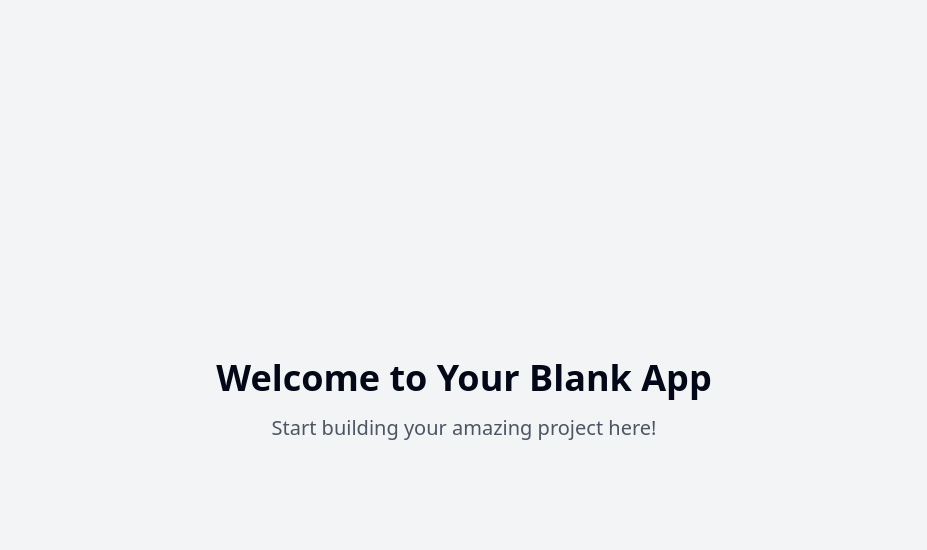
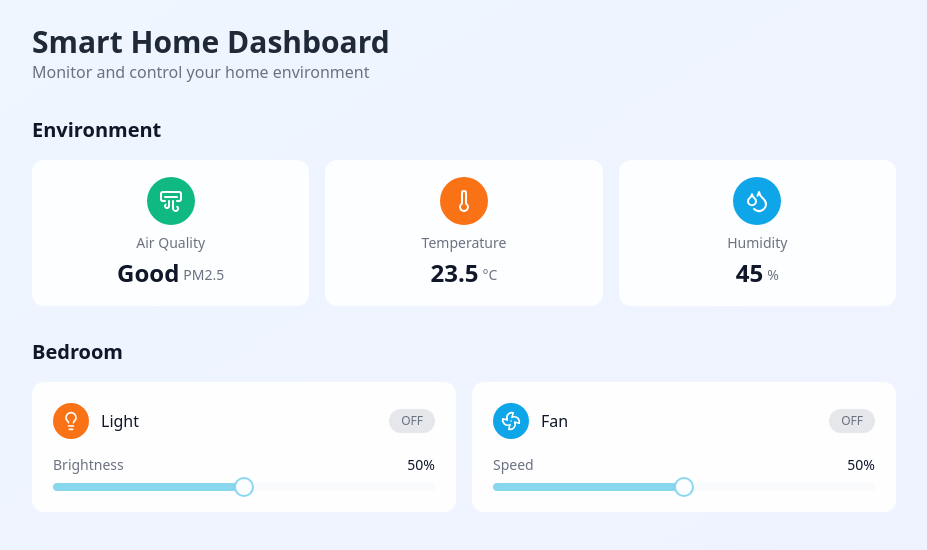
Before and after one commit to ob6561/mini-project-final, a React (Vite) app: page / in a window 1280 px wide. Shown: the top 550 px of the page, without its empty margins (176-1103 px from the left). Built offline with nearby package versions, Linux system fonts and the light colour scheme.

Commit message:
feat: Implement smart home dashboard
Implement the basic structure and components for a smart home dashboard, including sections for air quality, temperature, humidity, and controls for lights and fans.

```diff
--- /dev/null
+++ b/src/components/DeviceCard.tsx
@@ -0,0 +1,78 @@
+
+import React, { useState } from 'react';
+import { LucideIcon } from 'lucide-react';
+import { cn } from '@/lib/utils';
+import { Slider } from '@/components/ui/slider';
+
+interface DeviceCardProps {
+  title: string;
+  icon: LucideIcon;
+  color: string;
+  className?: string;
+  sliderLabel: string;
+}
+
+const DeviceCard = ({
+  title,
+  icon: Icon,
+  color,
+  className,
+  sliderLabel,
+}: DeviceCardProps) => {
+  const [value, setValue] = useState<number[]>([50]);
+  const [isOn, setIsOn] = useState(false);
+
+  const handleValueChange = (newValue: number[]) => {
+    setValue(newValue);
+    if (newValue[0] > 0 && !isOn) setIsOn(true);
+    if (newValue[0] === 0 && isOn) setIsOn(false);
+  };
+
+  const toggleDevice = () => {
+    setIsOn(!isOn);
+    if (!isOn) {
+      setValue([50]);
+    } else {
+      setValue([0]);
+    }
+  };
+
+  return (
+    <div className={cn("device-card", className)}>
+      <div className="flex justify-between items-center mb-4">
+        <div className="flex items-center">
+          <div className={`rounded-full p-2 ${color} mr-3`}>
+            <Icon className="h-5 w-5 text-white" strokeWidth={2} />
+          </div>
+          <h3 className="font-medium">{title}</h3>
+        </div>
+        <button
+          onClick={toggleDevice}
+          className={cn(
+            "px-3 py-1 rounded-full text-xs font-medium",
+            isOn ? `${color} text-white` : "bg-gray-200 text-gray-500"
+          )}
+        >
+          {isOn ? "ON" : "OFF"}
+        </button>
+      </div>
+
+      <div className="space-y-2">
+        <div className="flex justify-between">
+          <span className="text-sm text-gray-500">{sliderLabel}</span>
+          <span className="text-sm font-medium">{value[0]}%</span>
+        </div>
+        <Slider
+          defaultValue={value}
+          value={value}
+          onValueChange={handleValueChange}
+          max={100}
+          step={1}
+          className={cn(isOn ? "" : "opacity-50")}
+        />
+      </div>
+    </div>
+  );
+};
+
+export default DeviceCard;
--- /dev/null
+++ b/src/components/EnvironmentCard.tsx
@@ -0,0 +1,37 @@
+
+import React from 'react';
+import { LucideIcon } from 'lucide-react';
+import { cn } from '@/lib/utils';
+
+interface EnvironmentCardProps {
+  title: string;
+  value: string | number;
+  unit: string;
+  icon: LucideIcon;
+  color: string;
+  className?: string;
+}
+
+const EnvironmentCard = ({
+  title,
+  value,
+  unit,
+  icon: Icon,
+  color,
+  className,
+}: EnvironmentCardProps) => {
+  return (
+    <div className={cn("sensor-card flex flex-col items-center", className)}>
+      <div className={`rounded-full p-3 mb-2 ${color}`}>
+        <Icon className="h-6 w-6 text-white" strokeWidth={2} />
+      </div>
+      <h3 className="text-sm font-medium text-gray-500">{title}</h3>
+      <div className="flex items-end mt-1">
+        <span className="text-2xl font-semibold mr-1">{value}</span>
+        <span className="text-gray-500 text-sm pb-1">{unit}</span>
+      </div>
+    </div>
+  );
+};
+
+export default EnvironmentCard;
--- /dev/null
+++ b/src/components/RoomSection.tsx
@@ -0,0 +1,32 @@
+
+import React from 'react';
+import { Fan, Lightbulb } from 'lucide-react';
+import DeviceCard from './DeviceCard';
+
+interface RoomSectionProps {
+  roomName: string;
+}
+
+const RoomSection = ({ roomName }: RoomSectionProps) => {
+  return (
+    <div className="mt-8">
+      <h2 className="text-xl font-semibold mb-4">{roomName}</h2>
+      <div className="grid grid-cols-1 md:grid-cols-2 gap-4">
+        <DeviceCard
+          title="Light"
+          icon={Lightbulb}
+          color="bg-smart-orange"
+          sliderLabel="Brightness"
+        />
+        <DeviceCard
+          title="Fan"
+          icon={Fan}
+          color="bg-smart-blue"
+          sliderLabel="Speed"
+        />
+      </div>
+    </div>
+  );
+};
+
+export default RoomSection;
--- /dev/null
+++ b/src/components/SmartHomeDashboard.tsx
@@ -0,0 +1,47 @@
+
+import React from 'react';
+import { AirVent, Thermometer, Droplets } from 'lucide-react';
+import EnvironmentCard from './EnvironmentCard';
+import RoomSection from './RoomSection';
+
+const SmartHomeDashboard = () => {
+  return (
+    <div className="container mx-auto px-4 py-6 max-w-4xl">
+      <header className="mb-8">
+        <h1 className="text-2xl md:text-3xl font-bold text-gray-800">Smart Home Dashboard</h1>
+        <p className="text-gray-500">Monitor and control your home environment</p>
+      </header>
+
+      <section>
+        <h2 className="text-xl font-semibold mb-4">Environment</h2>
+        <div className="grid grid-cols-1 md:grid-cols-3 gap-4">
+          <EnvironmentCard
+            title="Air Quality"
+            value="Good"
+            unit="PM2.5"
+            icon={AirVent}
+            color="bg-smart-green"
+          />
+          <EnvironmentCard
+            title="Temperature"
+            value={23.5}
+            unit="°C"
+            icon={Thermometer}
+            color="bg-smart-orange"
+          />
+          <EnvironmentCard
+            title="Humidity"
+            value={45}
+            unit="%"
+            icon={Droplets}
+            color="bg-smart-blue"
+          />
+        </div>
+      </section>
+
+      <RoomSection roomName="Bedroom" />
+    </div>
+  );
+};
+
+export default SmartHomeDashboard;
--- a/src/index.css
+++ b/src/index.css
@@ -1,92 +1,69 @@
+
 @tailwind base;
 @tailwind components;
 @tailwind utilities;
 
 @layer base {
   :root {
-    --background: 0 0% 100%;
-    --foreground: 222.2 84% 4.9%;
+    --background: 210 40% 98%;
+    --foreground: 222 47% 11%;
 
     --card: 0 0% 100%;
-    --card-foreground: 222.2 84% 4.9%;
+    --card-foreground: 222 47% 11%;
 
     --popover: 0 0% 100%;
-    --popover-foreground: 222.2 84% 4.9%;
+    --popover-foreground: 222 47% 11%;
 
-    --primary: 222.2 47.4% 11.2%;
+    --primary: 195 83% 48%;
     --primary-foreground: 210 40% 98%;
 
-    --secondary: 210 40% 96.1%;
-    --secondary-foreground: 222.2 47.4% 11.2%;
+    --secondary: 210 40% 96%;
+    --secondary-foreground: 222 47% 11%;
 
-    --muted: 210 40% 96.1%;
-    --muted-foreground: 215.4 16.3% 46.9%;
+    --muted: 210 40% 96%;
+    --muted-foreground: 215 16% 47%;
 
-    --accent: 210 40% 96.1%;
-    --accent-foreground: 222.2 47.4% 11.2%;
+    --accent: 195 83% 48%;
+    --accent-foreground: 222 47% 11%;
 
-    --destructive: 0 84.2% 60.2%;
+    --destructive: 0 84% 60%;
     --destructive-foreground: 210 40% 98%;
 
-    --border: 214.3 31.8% 91.4%;
-    --input: 214.3 31.8% 91.4%;
-    --ring: 222.2 84% 4.9%;
+    --border: 214 32% 91%;
+    --input: 214 32% 91%;
+    --ring: 222 47% 11%;
 
-    --radius: 0.5rem;
-
-    --sidebar-background: 0 0% 98%;
-
-    --sidebar-foreground: 240 5.3% 26.1%;
-
-    --sidebar-primary: 240 5.9% 10%;
-
-    --sidebar-primary-foreground: 0 0% 98%;
-
-    --sidebar-accent: 240 4.8% 95.9%;
-
-    --sidebar-accent-foreground: 240 5.9% 10%;
-
-    --sidebar-border: 220 13% 91%;
-
-    --sidebar-ring: 217.2 91.2% 59.8%;
+    --radius: 0.75rem;
   }
 
   .dark {
-    --background: 222.2 84% 4.9%;
+    --background: 222 47% 11%;
     --foreground: 210 40% 98%;
 
-    --card: 222.2 84% 4.9%;
+    --card: 222 47% 11%;
     --card-foreground: 210 40% 98%;
 
-    --popover: 222.2 84% 4.9%;
+    --popover: 222 47% 11%;
     --popover-foreground: 210 40% 98%;
 
     --primary: 210 40% 98%;
-    --primary-foreground: 222.2 47.4% 11.2%;
+    --primary-foreground: 222 47% 11%;
 
-    --secondary: 217.2 32.6% 17.5%;
+    --secondary: 217 33% 17%;
     --secondary-foreground: 210 40% 98%;
 
-    --muted: 217.2 32.6% 17.5%;
-    --muted-foreground: 215 20.2% 65.1%;
+    --muted: 217 33% 17%;
+    --muted-foreground: 215 20% 65%;
 
-    --accent: 217.2 32.6% 17.5%;
+    --accent: 217 33% 17%;
     --accent-foreground: 210 40% 98%;
 
-    --destructive: 0 62.8% 30.6%;
+    --destructive: 0 63% 31%;
     --destructive-foreground: 210 40% 98%;
 
-    --border: 217.2 32.6% 17.5%;
-    --input: 217.2 32.6% 17.5%;
-    --ring: 212.7 26.8% 83.9%;
-    --sidebar-background: 240 5.9% 10%;
-    --sidebar-foreground: 240 4.8% 95.9%;
-    --sidebar-primary: 224.3 76.3% 48%;
-    --sidebar-primary-foreground: 0 0% 100%;
-    --sidebar-accent: 240 3.7% 15.9%;
-    --sidebar-accent-foreground: 240 4.8% 95.9%;
-    --sidebar-border: 240 3.7% 15.9%;
-    --sidebar-ring: 217.2 91.2% 59.8%;
+    --border: 217 33% 17%;
+    --input: 217 33% 17%;
+    --ring: 213 27% 84%;
   }
 }
 
@@ -99,3 +76,17 @@
     @apply bg-background text-foreground;
   }
 }
+
+.sensor-card {
+  @apply rounded-xl p-4 transition-all hover:shadow-md;
+  background: rgba(255, 255, 255, 0.85);
+  backdrop-filter: blur(10px);
+  border: 1px solid rgba(255, 255, 255, 0.3);
+}
+
+.device-card {
+  @apply rounded-xl p-5 transition-all hover:shadow-md;
+  background: rgba(255, 255, 255, 0.9);
+  backdrop-filter: blur(10px);
+  border: 1px solid rgba(255, 255, 255, 0.2);
+}
--- a/src/pages/Index.tsx
+++ b/src/pages/Index.tsx
@@ -1,12 +1,11 @@
-// Update this page (the content is just a fallback if you fail to update the page)
+
+import React from 'react';
+import SmartHomeDashboard from '@/components/SmartHomeDashboard';
 
 const Index = () => {
   return (
-    <div className="min-h-screen flex items-center justify-center bg-gray-100">
-      <div className="text-center">
-        <h1 className="text-4xl font-bold mb-4">Welcome to Your Blank App</h1>
-        <p className="text-xl text-gray-600">Start building your amazing project here!</p>
-      </div>
+    <div className="min-h-screen bg-gradient-to-br from-blue-50 to-indigo-50">
+      <SmartHomeDashboard />
     </div>
   );
 };
--- a/tailwind.config.ts
+++ b/tailwind.config.ts
@@ -1,3 +1,4 @@
+
 import type { Config } from "tailwindcss";
 
 export default {
@@ -52,6 +53,13 @@ export default {
 					DEFAULT: 'hsl(var(--card))',
 					foreground: 'hsl(var(--card-foreground))'
 				},
+				smart: {
+					blue: "#0EA5E9",
+					teal: "#14B8A6",
+					green: "#10B981",
+					orange: "#F97316",
+					purple: "#8B5CF6",
+				},
 				sidebar: {
 					DEFAULT: 'hsl(var(--sidebar-background))',
 					foreground: 'hsl(var(--sidebar-foreground))',
@@ -84,11 +92,16 @@ export default {
 					to: {
 						height: '0'
 					}
+				},
+				'pulse-slow': {
+					'0%, 100%': { opacity: '1' },
+					'50%': { opacity: '0.8' },
 				}
 			},
 			animation: {
 				'accordion-down': 'accordion-down 0.2s ease-out',
-				'accordion-up': 'accordion-up 0.2s ease-out'
+				'accordion-up': 'accordion-up 0.2s ease-out',
+				'pulse-slow': 'pulse-slow 3s cubic-bezier(0.4, 0, 0.6, 1) infinite',
 			}
 		}
 	},
```
